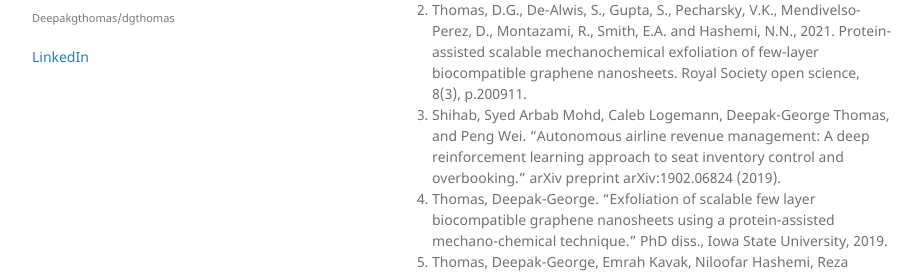
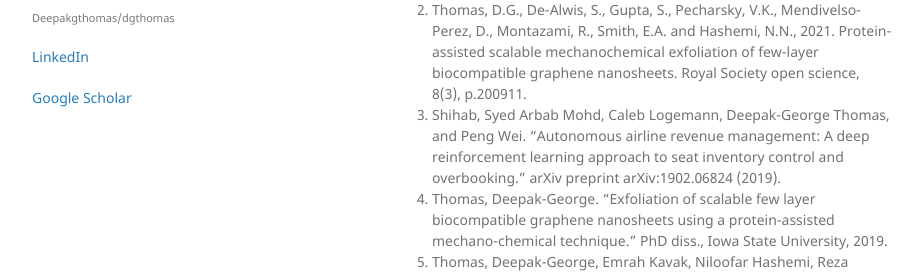
Before and after one commit to Deepakgthomas/dgthomas, a Jekyll site: the page built from index.md, in a window 1280 px wide. Shown: the part 375-650 px from the top of the page, without its empty margins (178-1100 px from the left). Built offline with Jekyll 4.4.1, drawn with Linux system fonts in a browser that asks for light colours; our own code applies the rules of GitHub Pages for plain Markdown files.

Commit message:
Update default.html

```diff
--- a/_layouts/default.html
+++ b/_layouts/default.html
@@ -31,6 +31,7 @@
         <p class="view"><a href="{{ site.github.owner_url }}">GitHub</a></p>
         {% endif %}
         <p class="view"><a href="https://www.linkedin.com/in/deepak-george-thomas-605626133/">LinkedIn</a></p>
+        <p class="view"><a href="https://scholar.google.com/citations?user=M1J3mywAAAAJ&hl=en">Google Scholar</a></p>
 
         {% if site.show_downloads %}
         <ul class="downloads">
```
